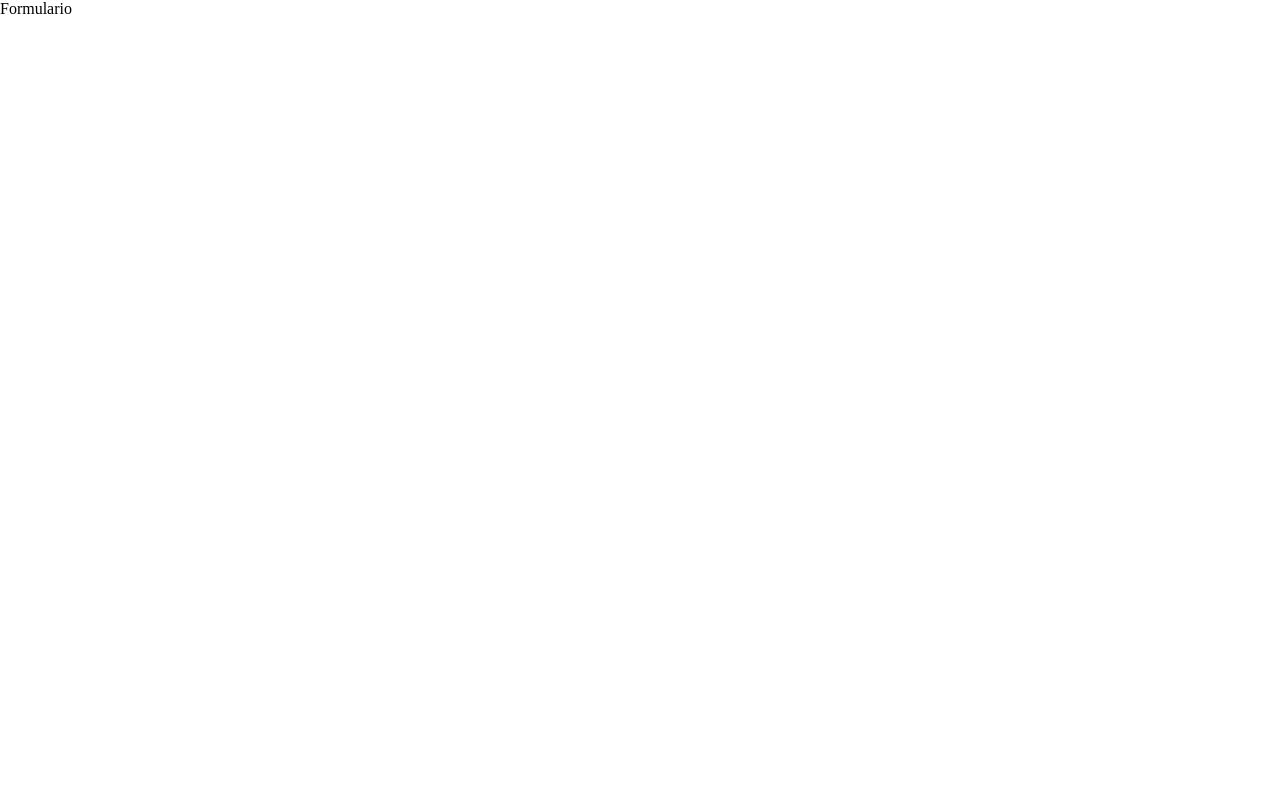
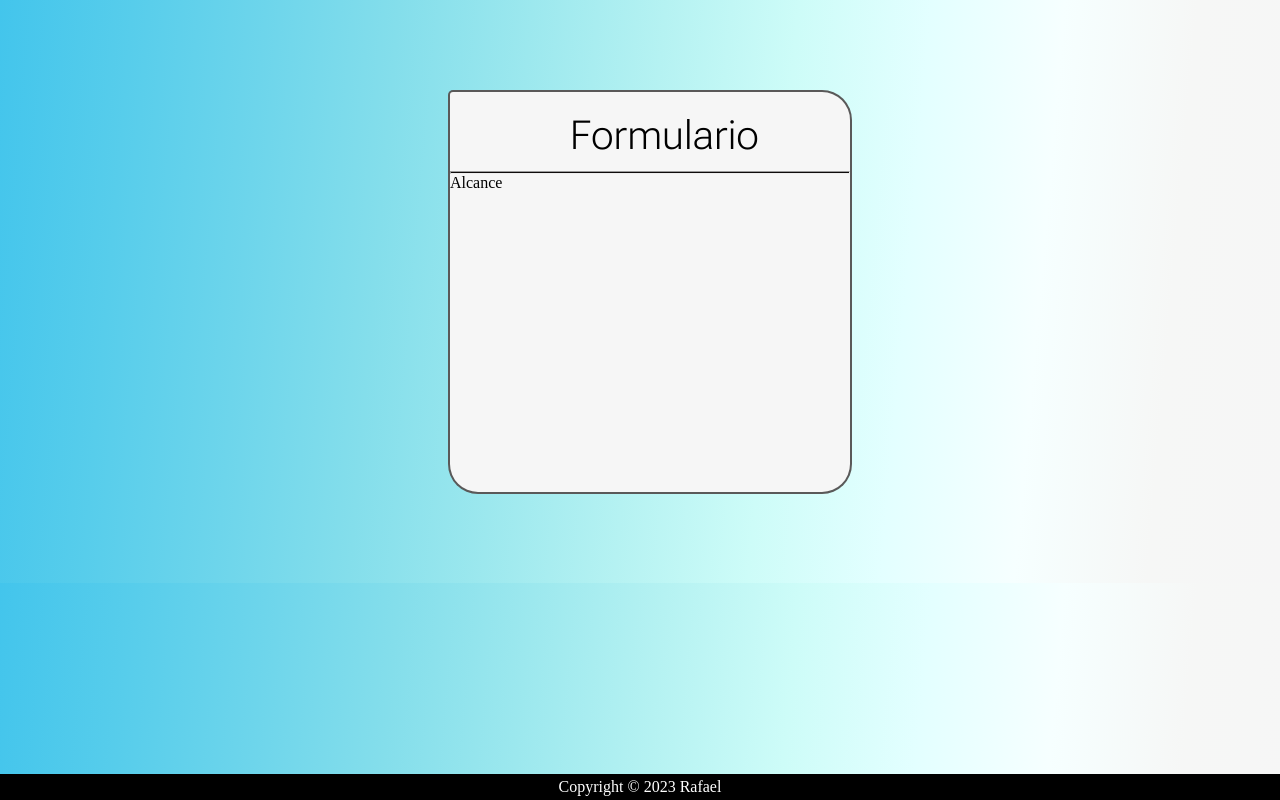
Before and after one commit to rafalacerda10/front-crud-categories, a plain HTML site: page app/form.html in a window 1280 px wide. Drawn offline with Linux system fonts and the light colour scheme.

Commit message:
center box add and stylesheet allthings

```diff
--- /dev/null
+++ b/app/css-form/box-content.css
@@ -0,0 +1,11 @@
+/* TITULO BOX */
+.box-title {
+    margin-left: 30%;
+    margin-top: 20px;
+
+}
+hr {
+    height: 1px;
+    background-color: #0e0b0b;
+}
+/* FORMULARIO*/
--- /dev/null
+++ b/app/css-form/form-box.css
@@ -0,0 +1,34 @@
+
+/* Criação caixa menu inicial no centro */
+.box {
+    margin: 7% 35%;
+    width: 400px; height: 400px;
+    background: #f6f6f6;
+    border: 2px solid #000;
+    color: #000;
+}
+/*border radius*/
+.box {
+-webkit-border-radius: 30px;
+-webkit-border-top-left-radius: 5px;
+-moz-border-radius: 30px;
+-moz-border-radius-topleft: 5px;
+border-radius: 30px;
+border-top-left-radius: 5px;
+border-color: #020101a2 ;
+}
+/* Grid*/
+.box {
+    display: grid;
+    column-gap: 1px;
+    grid-template-rows: 1fr 0fr 4fr;
+
+}
+
+
+.box-title {
+    font-size: 2.5em;
+    font-family: var(--font-titulo);
+    font-weight: 200;
+
+}
--- a/app/form.html
+++ b/app/form.html
@@ -8,8 +8,23 @@
 
 </head>
 <body>
-  <p class="Titulo">
-    Formulario</p>
+  <div class="box">
+    <div class="box-title">
+      Formulario
+
+    </div>
+    <hr>
+    <div class="box-form">
+      Alcance
+    </div>
+
+
+  </div>
+
+  <footer class="rodape">
+    <p>Copyright &copy; 2023 Rafael</p>
+  </footer>
+
 
 
   <!--
--- a/app/style-form.css
+++ b/app/style-form.css
@@ -1,18 +1,21 @@
-* {
+@import url(../app/css-form/form-box.css);
+@import url(../app/css-form/box-content.css);
+@import url(../app/css/footer.css);
+@import url('https://fonts.googleapis.com/css2?family=Roboto+Flex:opsz,wght@8..144,200;8..144,300&display=swap');
+
+:root {
+    --font-titulo : 'Roboto Flex', sans-serif;
+ }
+
+ * {
     margin: 0;
     padding: 0;
     box-sizing:0 ;
 }
 
-@import url('https://fonts.googleapis.com/css2?family=Roboto+Flex:opsz,wght@8..144,300&display=swap');
-
-:root {
-    --font-titulo : 'Roboto Flex', sans-serif;
- }
+body {
+    background-image: linear-gradient(275deg, #f6f6f6 0, #f6f7f6 10%, #f6ffff 20%, #e3ffff 30%, #cdfcf8 40%, #b5f2f2 50%, #9ce8ee 60%, #84deeb 70%, #6dd5eb 80%, #57cdeb 90%, #43c5ec 100%);
+    color: white;
 
 
- .titulo {
-
-    font-family: var(--font-titulo);
-
- }
+}
```
Also changed, not shown: app/index.txt.
